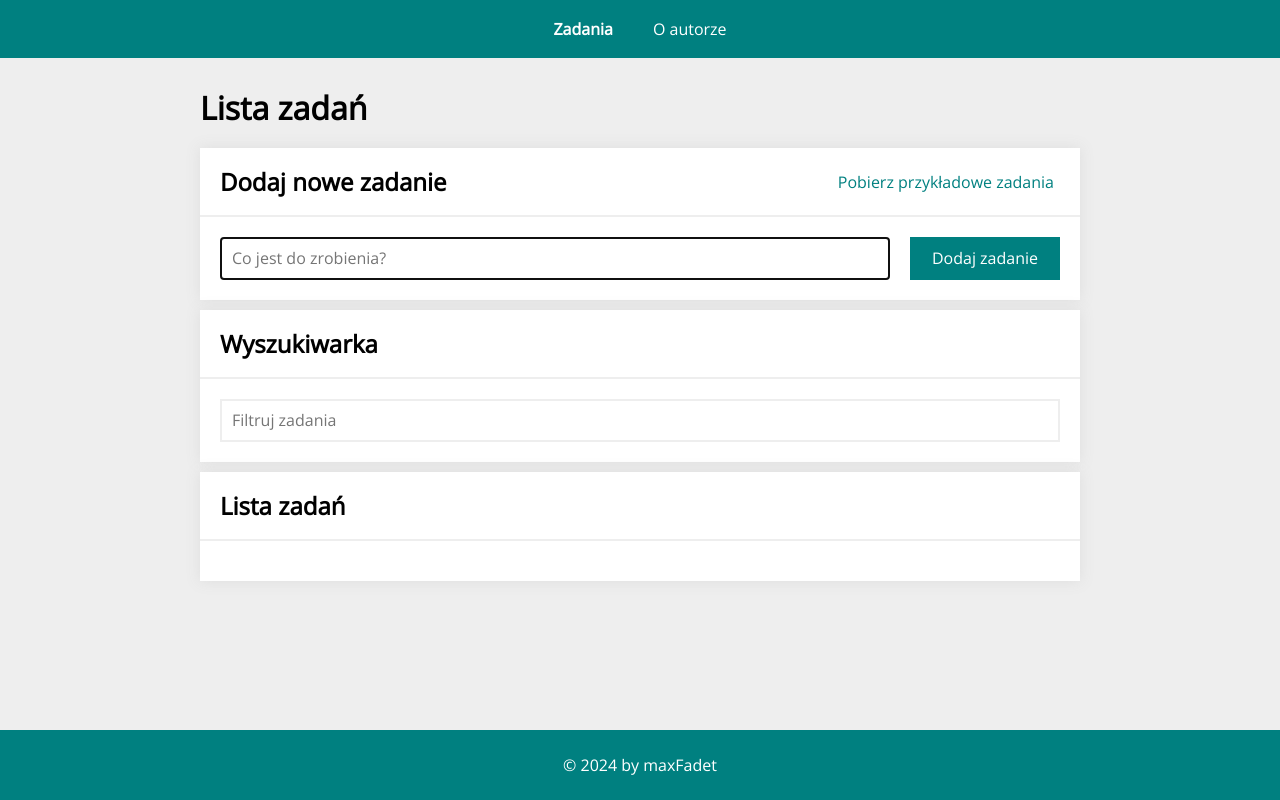
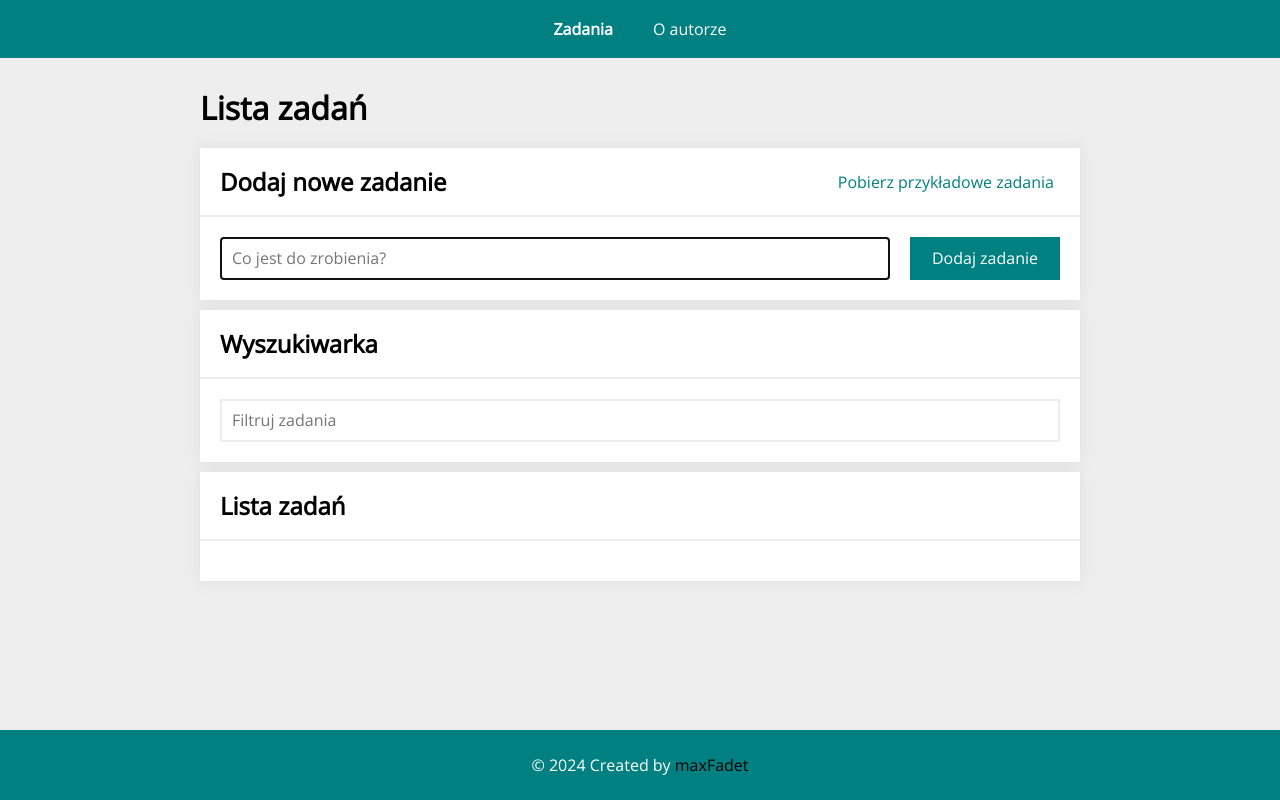
Before and after one commit to maxFadet/todos-list-react, a React (Create React App) app: page /#/zadania in a window 1280 px wide. Built offline with nearby package versions, Linux system fonts and the light colour scheme.

Commit message:
Changed the footer text and made a link to my gitHub

```diff
--- a/src/common/Footer/index.js
+++ b/src/common/Footer/index.js
@@ -1,10 +1,17 @@
-import { Content, Wrapper } from "./styled";
+import { Content, Link, Wrapper } from "./styled";
 
 export const Footer = () => {
     return (
         <Wrapper>
             <Content>
-                © 2024 by maxFadet
+                © 2024 Created by
+                <Link
+                    href="https://github.com/maxFadet?tab=repositories"
+                    target="_blank"
+                    rel="noopener noreferrer"
+                    title="My GitHub page"
+                > maxFadet
+                </Link>
             </Content>
         </Wrapper>
     );
--- a/src/common/Footer/styled.js
+++ b/src/common/Footer/styled.js
@@ -10,3 +10,8 @@ export const Content = styled.p`
    padding: 10px;
    color: ${({ theme }) => theme.colors.white};
 `;
+
+export const Link = styled.a`
+    color: ${({ theme }) => theme.colors.black};
+    text-decoration: none;
+`;
--- a/src/theme.js
+++ b/src/theme.js
@@ -6,6 +6,7 @@ export const theme = {
         white: "#ffffff",
         alizarinCrimson: "hsl(355, 84%, 55%)",
         forestGreen: "#1A7A1D",
+        black: "#000000"
     },
     breakpoints: {
         mobile: "480px",
```
